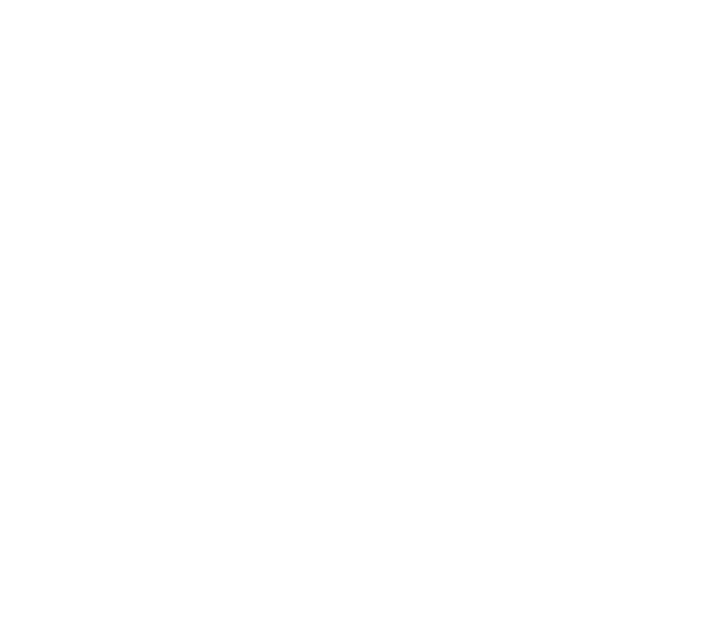
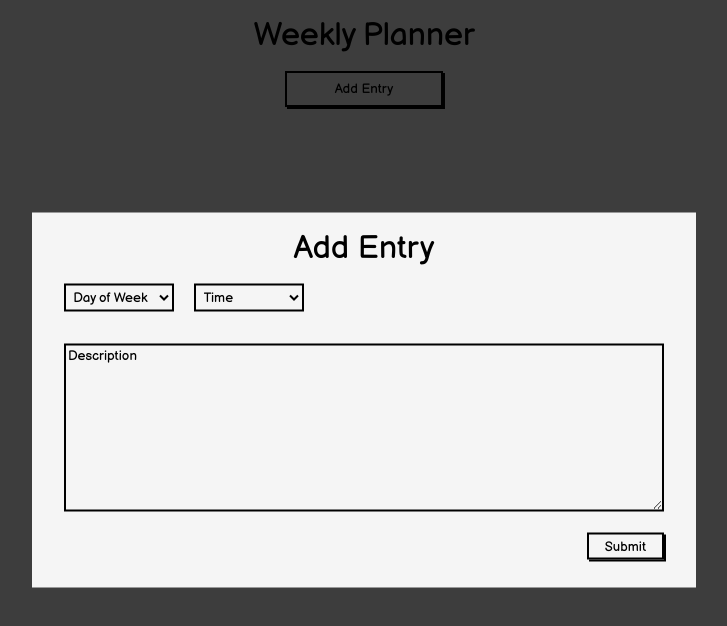
Before and after one commit to hannahnengel/week-planner, a website: page index.html in a window 1280 px wide. Shown: the whole page, without its empty margins (276-1003 px from the left). Drawn offline with Linux system fonts and the light colour scheme.

Commit message:
Create a styled page with an add entry button  Create a form to add an entry in html  Make all inputs of the add entry form required.

```diff
--- a/index.html
+++ b/index.html
@@ -4,9 +4,89 @@
   <meta charset="UTF-8">
   <meta name="viewport" content="width=device-width, initial-scale=1.0">
   <title>Week Planner</title>
+  <link rel="preconnect" href="https://fonts.googleapis.com">
+  <link rel="preconnect" href="https://fonts.gstatic.com" crossorigin="anonymous">
+  <link href="https://fonts.googleapis.com/css2?family=Balsamiq+Sans&display=swap" rel="stylesheet">
   <link rel="stylesheet" href="styles.css">
 </head>
 <body>
+  <div class="grey-overlay"></div>
+  <div class="container">
+    <div class="row">
+      <div class="column-full">
+        <h1>Weekly Planner</h1>
+      </div>
+    </div>
+    <div class="row">
+      <div class="column-full">
+        <button class="rectangle">Add Entry</button>
+      </div>
+    </div>
+    <div class="modal">
+      <div class="row">
+        <div class="column-full">
+          <h1>Add Entry</h1>
+        </div>
+      </div>
+      <form>
+        <div class="row text-align-start">
+          <div class="column-full">
+            <label for="day"></label>
+            <select required name="day" id="day">
+              <option value="select">Day of Week</option>
+              <option value="Sunday">Sunday</option>
+              <option value="Monday">Monday</option>
+              <option value="Tuesday">Tuesday</option>
+              <option value="Wednesday">Wednesday</option>
+              <option value="Thursday">Thursday</option>
+              <option value="Friday">Friday</option>
+              <option value="Saturday">Saturday</option>
+            </select>
+            <label for="time"></label>
+            <select required name="time" id="time">
+              <option value="select">Time</option>
+              <option value="00:00">00:00</option>
+              <option value="01:00">01:00</option>
+              <option value="02:00">02:00</option>
+              <option value="03:00">03:00</option>
+              <option value="04:00">04:00</option>
+              <option value="05:00">05:00</option>
+              <option value="06:00">06:00</option>
+              <option value="07:00">07:00</option>
+              <option value="08:00">08:00</option>
+              <option value="09:00">09:00</option>
+              <option value="10:00">10:00</option>
+              <option value="11:00">11:00</option>
+              <option value="12:00">12:00</option>
+              <option value="13:00">13:00</option>
+              <option value="14:00">14:00</option>
+              <option value="15:00">15:00</option>
+              <option value="16:00">16:00</option>
+              <option value="17:00">17:00</option>
+              <option value="18:00">18:00</option>
+              <option value="19:00">19:00</option>
+              <option value="20:00">20:00</option>
+              <option value="21:00">21:00</option>
+              <option value="22:00">22:00</option>
+              <option value="23:00">23:00</option>
+              <option value="24:00">24:00</option>
+            </select>
+          </div>
+        </div>
+        <div class="row text-align-start">
+          <div class="column-full">
+            <label for="description"></label>
+            <textarea required name="Description" id="description" rows="10" placeholder="Description"></textarea>
+          </div>
+        </div>
+        <div class="row text-align-end">
+          <div class="column-full">
+            <button class="shorter-button" type="submit">Submit</button>
+          </div>
+        </div>
+      </form>
+    </div>
+  </div>
   <script src="main.js"></script>
 </body>
 </html>
--- a/styles.css
+++ b/styles.css
@@ -0,0 +1,99 @@
+.container {
+  max-width: 900px;
+  margin: 0 auto;
+  padding: 0 1.5rem;
+}
+
+.row {
+  display: flex;
+  flex-wrap: wrap;
+  text-align: center;
+  margin-top: 1rem;
+}
+
+.column-full {
+  width: 100%;
+}
+
+* {
+  font-family: "Balsamiq Sans", sans-serif;
+  background-color: whitesmoke;
+}
+
+h1 {
+  font-weight: normal;
+  margin: 0;
+}
+
+button.rectangle {
+  box-shadow: 2px 2px black;
+  border: 2px solid black;
+  padding: 0.5rem 3rem;
+}
+
+button.shorter-button {
+  box-shadow: 2px 2px black;
+  border: 2px solid black;
+  padding: 0.2rem 1rem;
+}
+
+button:hover {
+  cursor: pointer;
+  background-color: rgba(149, 188, 242, 255);
+}
+
+.text-align-start {
+  text-align: start;
+}
+
+.text-align-end {
+  text-align: end;
+}
+
+select {
+  padding: 0.2rem;
+  width: 110px;
+  border: 2px solid black;
+  margin: 0 1rem 1rem 0;
+}
+
+textarea {
+  box-sizing: border-box;
+  width: 100%;
+  border: 2px solid black;
+}
+
+::placeholder {
+  color: black;
+}
+
+textarea:focus::placeholder {
+  color: transparent;
+}
+
+.grey-overlay {
+  background-color: black;
+  opacity: 0.75;
+  position: absolute;
+  width: 100%;
+  height: 100%;
+  top: 0;
+  left: 0;
+  z-index: 1;
+}
+
+.modal {
+  width: 600px;
+  height: 375px;
+  background-color: whitesmoke;
+  position: fixed;
+  top: 50%;
+  left: 50%;
+  transform: translate(-50%, -50%);
+  padding: 0 2rem;
+  z-index: 2;
+}
+
+.hidden {
+  display: none;
+}
```
